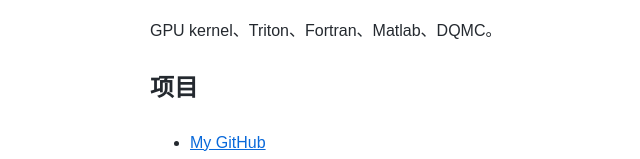
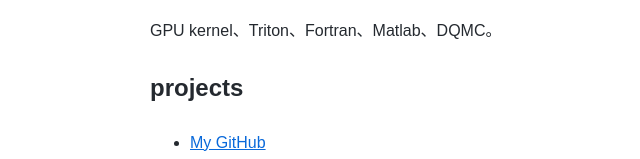
Before and after one commit to huangyiqun/huangyiqun.github.io, a plain HTML site: page index.html in a window 1280 px wide. Shown: the part 247-406 px from the top of the page, without its empty margins (90-730 px from the left). Drawn offline with Linux system fonts and the light colour scheme.

Commit message:
Change section title from '项目' to 'projects'

```diff
--- a/index.html
+++ b/index.html
@@ -34,7 +34,7 @@
     <h2>research orientation</h2>
     <p>GPU kernel、Triton、Fortran、Matlab、DQMC。</p>
 
-    <h2>项目</h2>
+    <h2>projects</h2>
     <ul>
         <li>
             <a href="https://github.com/huangyiqun">
```
